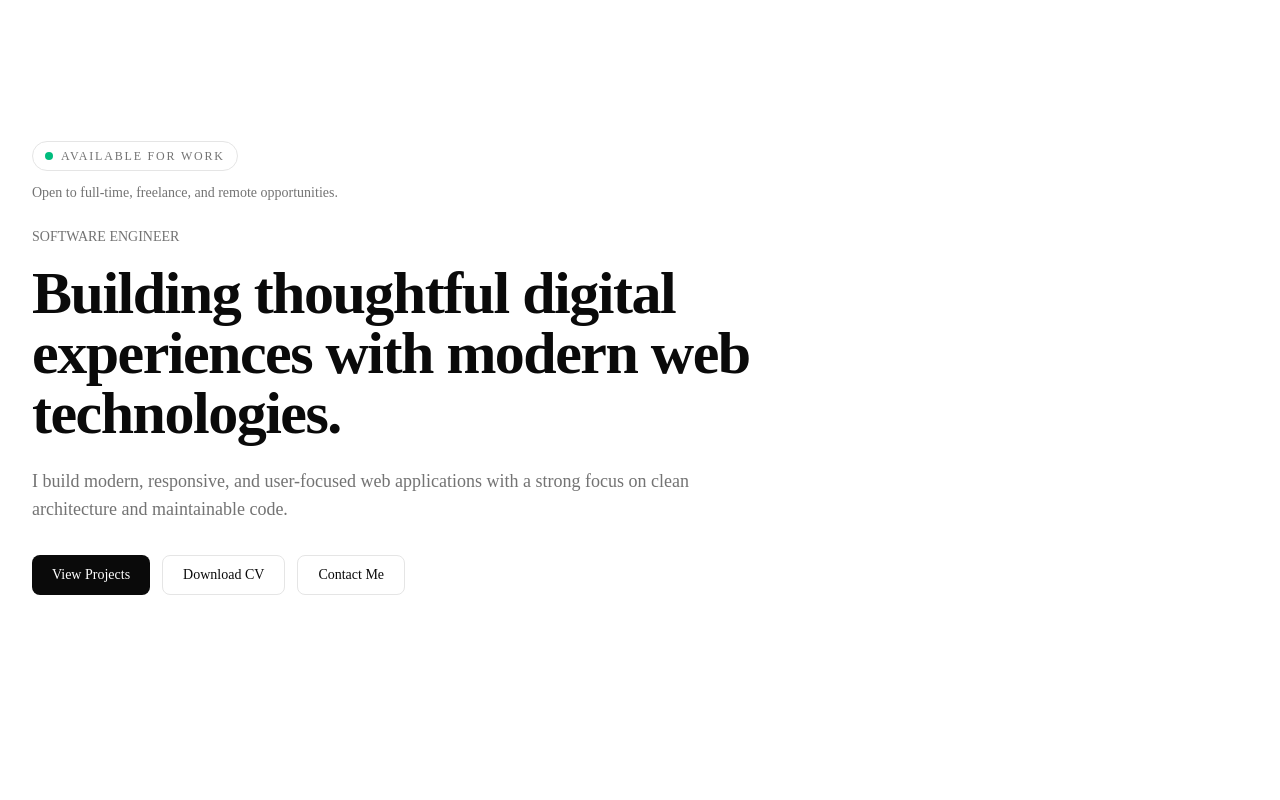
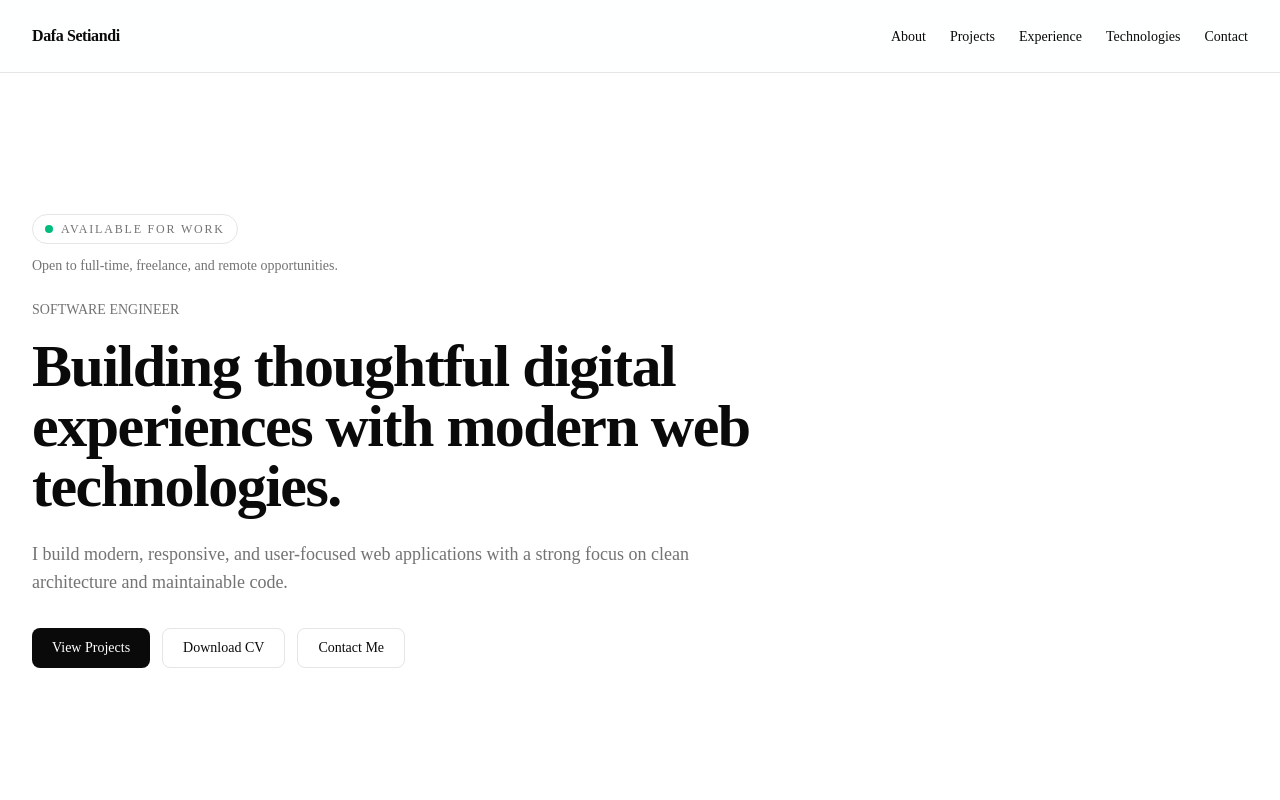
Before and after one commit to kemod/dafa-portofolio, a Next.js app: page / in a window 1280 px wide. Shown: the top 800 px of the page. Built offline with nearby package versions, Linux system fonts and the light colour scheme.

Commit message:
feat: integrate portfolio header

```diff
--- a/src/app/page.tsx
+++ b/src/app/page.tsx
@@ -1,16 +1,20 @@
 import { About } from "@/components/sections/about";
+import { Committee } from "@/components/sections/committee";
+import { Contact } from "@/components/sections/contact";
+import { Education } from "@/components/sections/education";
+import { Experience } from "@/components/sections/experience";
 import { FeaturedProjects } from "@/components/sections/featured-projects";
 import { Hero } from "@/components/sections/hero";
-import { Experience } from "@/components/sections/experience";
+import { Organizational } from "@/components/sections/organizational";
 import { Technologies } from "@/components/sections/technologies";
-import { Contact } from "@/components/sections/contact";
-import { Education } from "@/components/sections/education";
-import { Organizational } from "@/components/sections/organizational";
-import { Committee } from "@/components/sections/committee";
+import { Header } from "@/components/layout/header";
 
 export default function Home() {
   return (
     <>
+      <Header />
+
+      <main>
         <Hero />
 
         <About />
@@ -28,7 +32,7 @@ export default function Home() {
         <Technologies />
 
         <Contact />
-
+      </main>
     </>
   );
 }
--- a/src/components/layout/header.tsx
+++ b/src/components/layout/header.tsx
@@ -13,23 +13,28 @@ export function Header({
 }: HeaderProps) {
   return (
     <header
-      className={cn("relative w-full border-b", className)}
+      className={cn(
+        "sticky top-0 z-50 w-full border-b bg-background/90 backdrop-blur-md",
+        className,
+      )}
       {...props}
     >
-      <Container className="flex min-h-16 items-center justify-between">
+      <Container className="flex h-18 items-center justify-between">
         <a
           href="/"
-          className="font-semibold tracking-tight"
-          aria-label="Home"
+          className="text-base font-semibold tracking-tight transition-opacity hover:opacity-70"
+          aria-label="Dafa Setiandi — Home"
         >
-          Dafa
+          Dafa Setiandi
         </a>
 
         <div className="hidden md:block">
           <Navigation />
         </div>
 
-        <MobileNavigation />
+        <div className="md:hidden">
+          <MobileNavigation />
+        </div>
       </Container>
     </header>
   );
```
Lines whose indentation alone changed are shown as unchanged.
